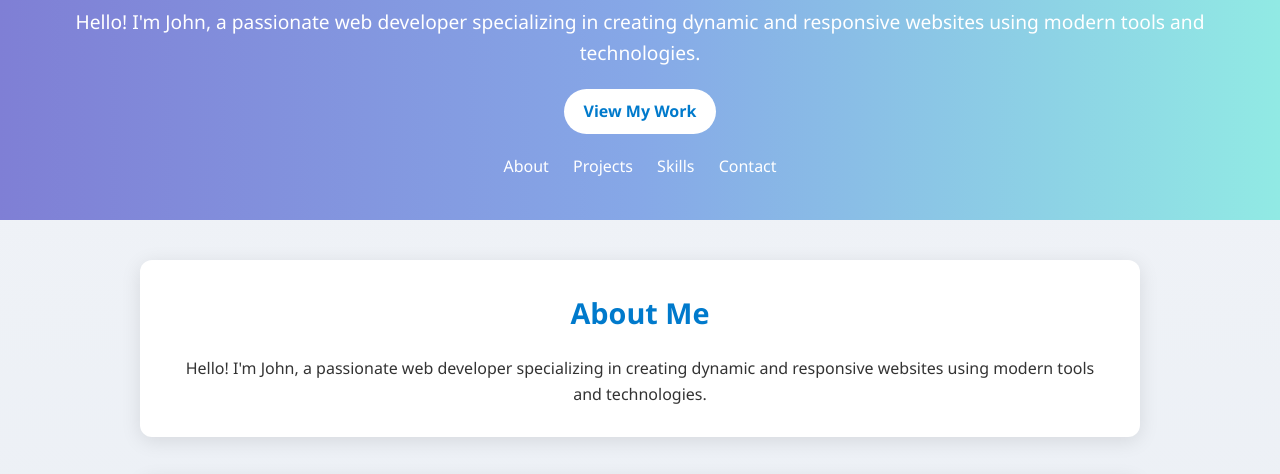
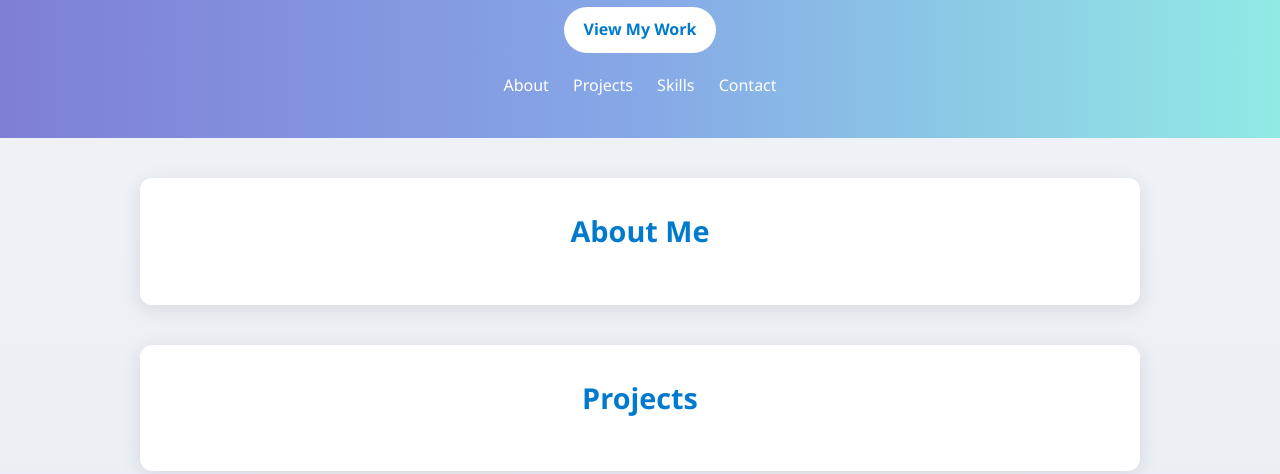
Before and after one commit to ashutosh0019/dynamic-portfolio, a plain HTML site: page index.html in a window 1280 px wide. Shown: the part 201-675 px from the top of the page. Drawn offline with Linux system fonts and the light colour scheme.

Commit message:
Update index.html

```diff
--- a/index.html
+++ b/index.html
@@ -12,7 +12,6 @@
     <div class="hero-content">
       <img src="profile.jpg" alt="Profile Photo" class="profile-photo">
       <h1 id="displayName"></h1>
-      <p id="heroAboutText">Loading about...</p>
       <a href="#projects" class="btn">View My Work</a>
     </div>
     <nav class="main-nav">
@@ -26,7 +25,7 @@
   <main>
     <section id="about" class="section">
       <h2>About Me</h2>
-      <p id="aboutSectionText"></p>
+      <p id="aboutText"></p>
     </section>
 
     <section id="projects" class="section">
```
